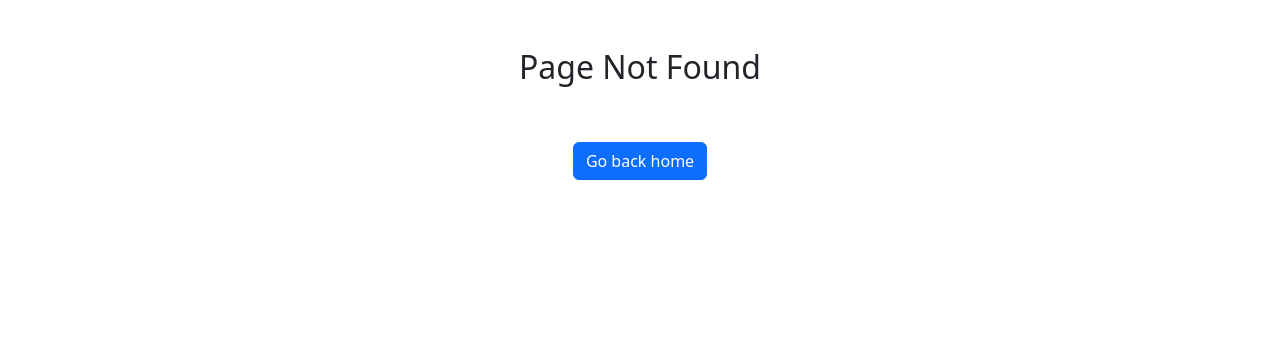
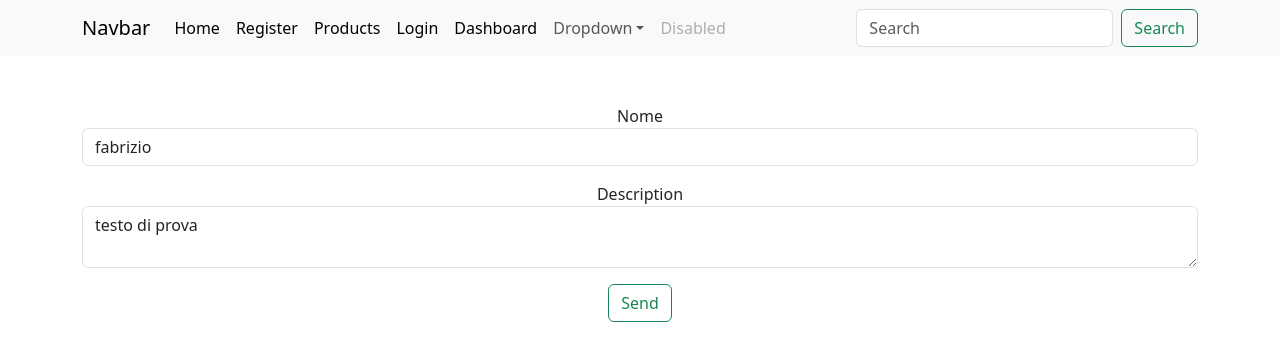
Before and after one commit to fabriziomercurio/react-without, a React (Vite) app: page /product in a window 1280 px wide. Before the commit this address had no page. Shown: the top 360 px of the page. Built offline with nearby package versions, Linux system fonts and the light colour scheme.

Commit message:
useState with Partial, Omit and subObject, and create form structure started

```diff
--- /dev/null
+++ b/src/components/NewProduct.tsx
@@ -0,0 +1,61 @@
+import { useState } from "react"
+import Navbar from "./Navbar"
+
+function NewProduct()
+{
+    interface ProductResponse {
+    success: boolean;
+    error: boolean;
+    message: string;
+    messageError: string;
+    data: {
+        id: number;
+        name?: string;
+        price?: number;
+        category?: string;
+        description?: string;
+        available?: number;
+        brand?: string;
+        code?: string;
+        weight?: number;
+    } | null;
+    details:{
+       status:boolean;
+       core:string
+    };
+    statusCode: number;
+    token: string;
+    csrf: string;
+    }
+
+   const [formData, setFormData] = useState<Partial<Omit<ProductResponse, 'data' | 'details'>> & {data?: Partial<ProductResponse['data']>; details?: Partial<ProductResponse['details']>}>({
+        success:true,
+        data: {
+            name: 'fabrizio',
+            description:'testo di prova'
+        },
+        details: {
+            status: true
+        }
+    })
+
+    const handleSubmit = () => {
+        alert()
+    }
+    return(
+        <>
+        <Navbar />
+         <div className="container mt-5">
+
+            <form onSubmit={handleSubmit}>
+                <label>Nome</label>
+                <input className="form-control mb-3" type="text" name="name" value={formData.data?.name}/>
+                <label>Description</label>
+                <textarea className="form-control mb-3" name="description" value={formData.data?.description}></textarea>
+                <button className="btn btn-outline-success">Send</button>
+            </form>
+         </div>
+        </>
+    )
+}
+export default NewProduct
--- a/src/components/Product.tsx
+++ b/src/components/Products.tsx
@@ -3,7 +3,7 @@ import Navbar from "./Navbar"
 import { flexRender, getCoreRowModel, getPaginationRowModel, useReactTable, type ColumnDef } from "@tanstack/react-table";
 import { Navigate, useNavigate } from "react-router";
 
-function Product() {
+function Products() {
 
   let navigate = useNavigate();
 
@@ -19,6 +19,10 @@ function Product() {
   const [message,setMessage] = useState<string>();
   const [success,setSuccess] = useState<boolean>(false);
   const products = useMemo(() => dataset, [dataset]);
+
+  const newProduct = () => {
+    navigate('/product')
+  }
 
   const loadProducts = () => {
   fetch("http://localhost:8080/api/products")
@@ -140,6 +144,9 @@ function Product() {
   <Navbar />
 
   <div className="container mt-5">
+    <div className="row col-md-2">
+      <button className="btn btn-success" onClick={newProduct}>New Product</button>
+    </div>
       <div
         className="modal fade"
         id="exampleModal"
@@ -265,13 +272,8 @@ function Product() {
         </div>
 
     </div>
-
-
-
-
-
   </>
 );
 }
 
-export default Product
+export default Products
--- a/src/main.tsx
+++ b/src/main.tsx
@@ -3,17 +3,19 @@ import { createRoot } from 'react-dom/client'
 import './index.css'
 import App from './App.tsx'
 import { createBrowserRouter, RouterProvider } from 'react-router'
-import Product from './components/Product.tsx'
+import Products from './components/Products.tsx'
 import NotFoundPage from './components/NotFoundPage.tsx'
 import Register from './components/Register.tsx'
 import Login from './components/Login.tsx'
 import Dashboard from './components/Dashboard.tsx'
 import ProductEdit from './components/ProductEdit.tsx'
+import NewProduct from './components/NewProduct.tsx'
 
 const router = createBrowserRouter([
   {path:'/', element:<App />},
   {path:'/login', element:<Login />},
-  {path:'/products', element:<Product />},
+  {path:'/product', element:<NewProduct />},
+  {path:'/products', element:<Products />},
   {path:'/products/:id', element:<ProductEdit />},
   {path:'/register', element:<Register />},
   {path:'/dashboard', element:<Dashboard />},
```
